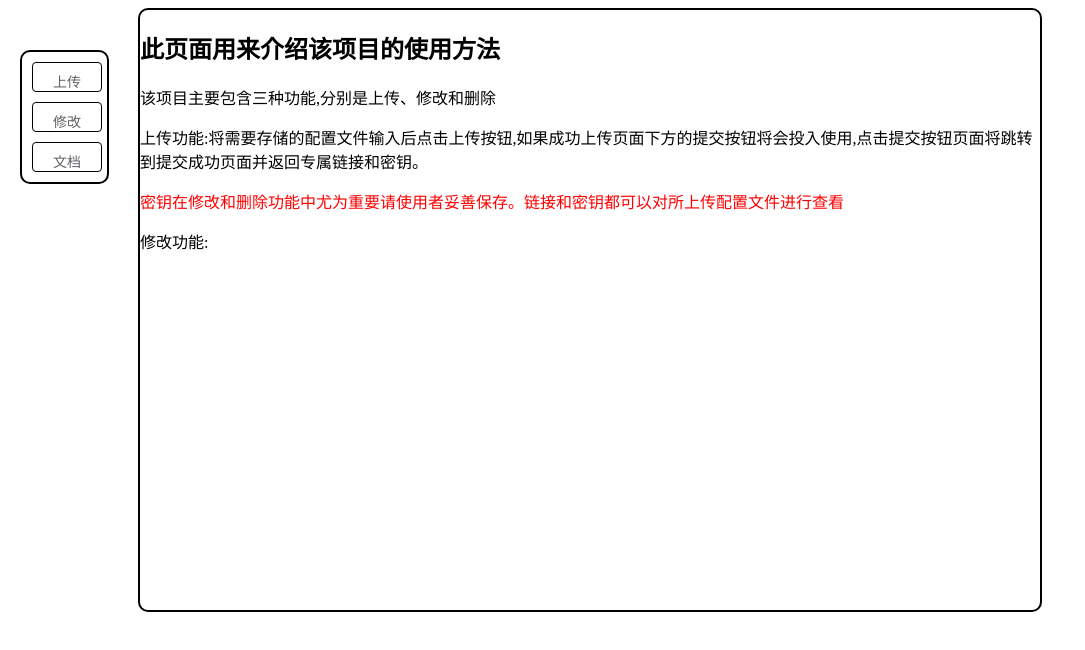
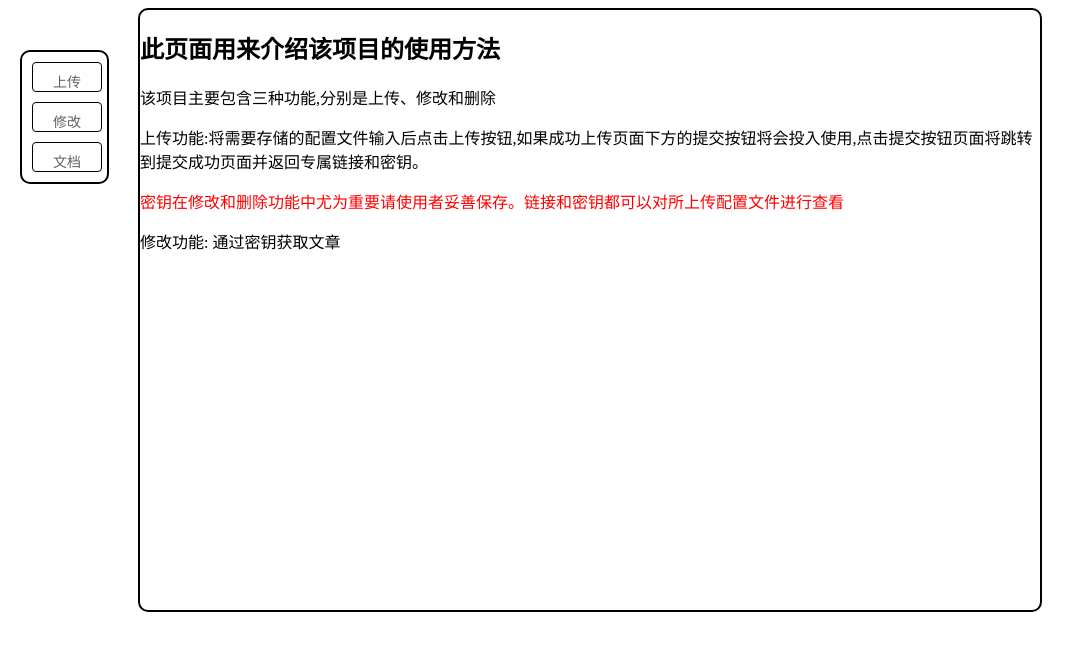
Before and after one commit to QinLiStudio/Conship-web, a Vue app: page /#/doc in a window 1280 px wide. Shown: the top 650 px of the page, without its empty margins (0-1085 px from the left). Built offline with nearby package versions, Linux system fonts and the light colour scheme.

Commit message:
Collaborator: Wanyang Li
Signed-off-by: Louisvent <719681964@qq.com>

```diff
--- a/src/views/Doc.vue
+++ b/src/views/Doc.vue
@@ -2,7 +2,7 @@
  * @Author: Louisvent 719681964@qq.com
  * @Date: 2022-06-21 17:24:21
  * @LastEditors: Louisvent 719681964@qq.com
- * @LastEditTime: 2022-06-21 18:18:49
+ * @LastEditTime: 2022-06-21 19:48:28
  * @FilePath: \前端\Conship-web\src\views\Doc.vue
  * @Description: 配置文件托管平台文档
  *
@@ -19,7 +19,7 @@
         上传功能:将需要存储的配置文件输入后点击上传按钮,如果成功上传页面下方的提交按钮将会投入使用,点击提交按钮页面将跳转到提交成功页面并返回专属链接和密钥。
       </p>
       <p style="color: red">密钥在修改和删除功能中尤为重要请使用者妥善保存。链接和密钥都可以对所上传配置文件进行查看</p>
-      <p>修改功能:</p>
+      <p>修改功能: 通过密钥获取文章</p>
     </div>
   </div>
 </template>
```
